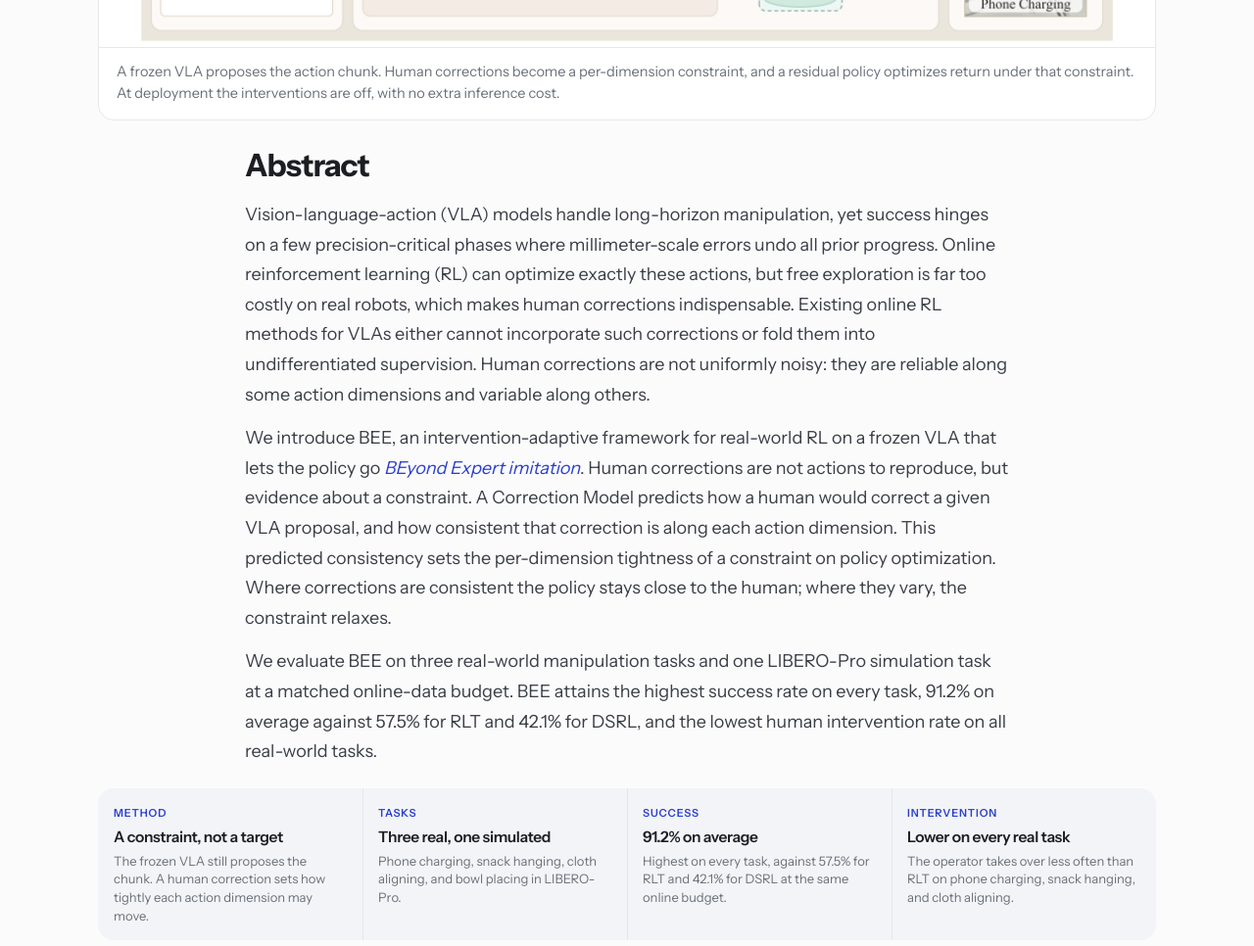
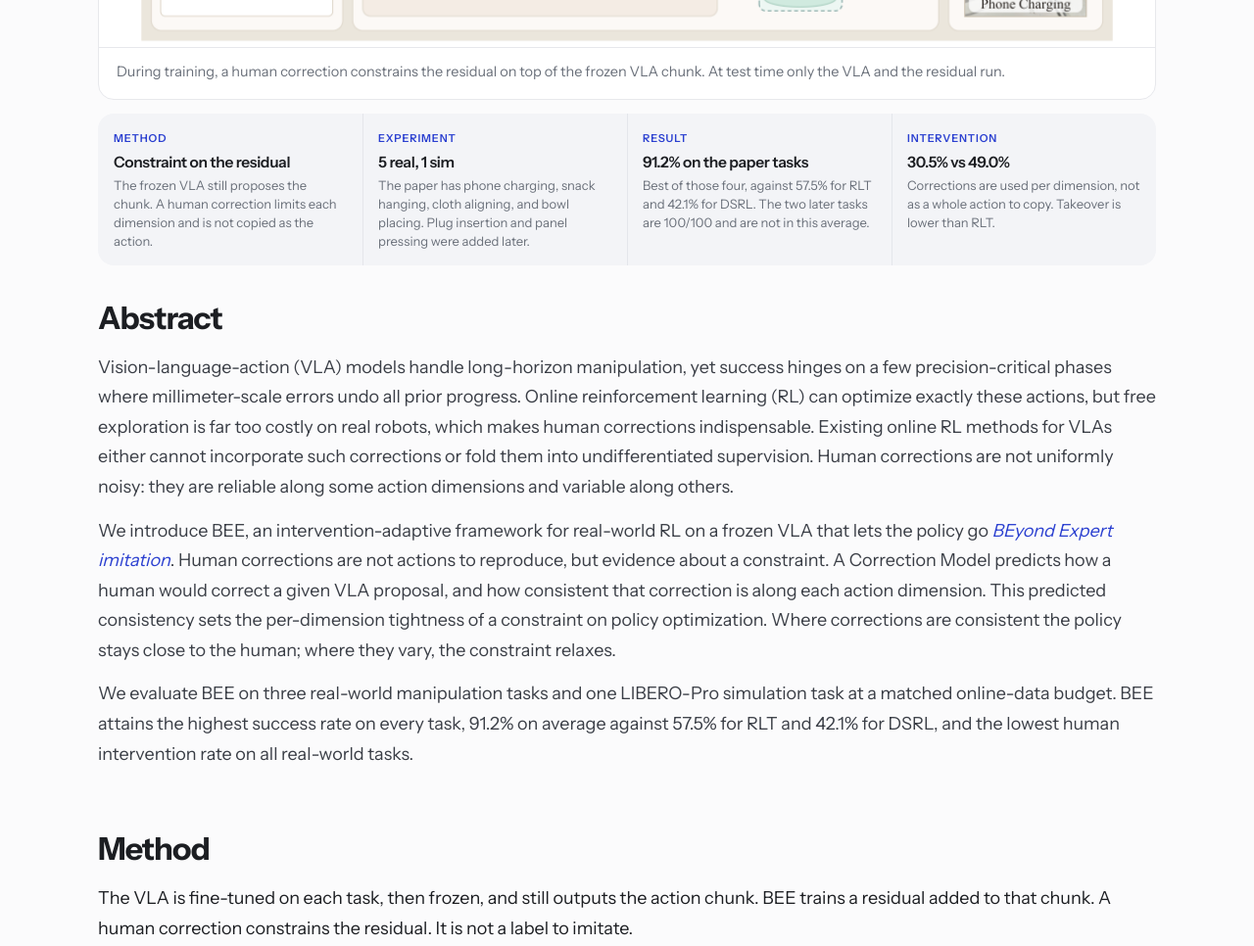
Before and after one commit to Genie-Universal-Algorithm/BEE, a plain HTML site: page index.html in a window 1280 px wide. Shown: the part 940-1906 px from the top of the page at 98% size. Drawn offline with Linux system fonts and the light colour scheme.

Commit message:
Retell the opening facts from the experiments actually on the page.

```diff
--- a/index.html
+++ b/index.html
@@ -24,7 +24,7 @@
       <a href="#overview">Overview</a>
       <a href="#abstract">Abstract</a>
       <a href="#method">Method</a>
-      <a href="#tasks">Tasks</a>
+      <a href="#experiments">Experiments</a>
       <a href="#results">Results</a>
     </nav>
   </header>
@@ -49,48 +49,50 @@
     <div class="page" id="overview">
       <figure class="figure hero-figure">
         <img src="assets/overview.png" width="4384" height="1584" alt="Overview of BEE. A frozen VLA proposes an action chunk. A correction model turns human interventions into a per-dimension constraint, and a residual policy optimizes return subject to that constraint.">
-        <figcaption>A frozen VLA proposes the action chunk. Human corrections become a per-dimension constraint, and a residual policy optimizes return under that constraint. At deployment the interventions are off, with no extra inference cost.</figcaption>
+        <figcaption>During training, a human correction constrains the residual on top of the frozen VLA chunk. At test time only the VLA and the residual run.</figcaption>
       </figure>
     </div>
-
-    <section id="abstract">
-      <div class="page prose">
-        <h2>Abstract</h2>
-        <p>Vision-language-action (VLA) models handle long-horizon manipulation, yet success hinges on a few precision-critical phases where millimeter-scale errors undo all prior progress. Online reinforcement learning (RL) can optimize exactly these actions, but free exploration is far too costly on real robots, which makes human corrections indispensable. Existing online RL methods for VLAs either cannot incorporate such corrections or fold them into undifferentiated supervision. Human corrections are not uniformly noisy: they are reliable along some action dimensions and variable along others.</p>
-        <p>We introduce BEE, an intervention-adaptive framework for real-world RL on a frozen VLA that lets the policy go <em>BEyond Expert imitation</em>. Human corrections are not actions to reproduce, but evidence about a constraint. A Correction Model predicts how a human would correct a given VLA proposal, and how consistent that correction is along each action dimension. This predicted consistency sets the per-dimension tightness of a constraint on policy optimization. Where corrections are consistent the policy stays close to the human; where they vary, the constraint relaxes.</p>
-        <p>We evaluate BEE on three real-world manipulation tasks and one LIBERO-Pro simulation task at a matched online-data budget. BEE attains the highest success rate on every task, 91.2% on average against 57.5% for RLT and 42.1% for DSRL, and the lowest human intervention rate on all real-world tasks.</p>
-      </div>
-    </section>
 
     <div class="page facts-wrap">
       <div class="facts">
         <div>
           <span>Method</span>
-          <strong>A constraint, not a target</strong>
-          <p>The frozen VLA still proposes the chunk. A human correction sets how tightly each action dimension may move.</p>
+          <strong>Constraint on the residual</strong>
+          <p>The frozen VLA still proposes the chunk. A human correction limits each dimension and is not copied as the action.</p>
         </div>
         <div>
-          <span>Tasks</span>
-          <strong>Three real, one simulated</strong>
-          <p>Phone charging, snack hanging, cloth aligning, and bowl placing in LIBERO-Pro.</p>
+          <span>Experiment</span>
+          <strong>5 real, 1 sim</strong>
+          <p>The paper has phone charging, snack hanging, cloth aligning, and bowl placing. Plug insertion and panel pressing were added later.</p>
         </div>
         <div>
-          <span>Success</span>
-          <strong>91.2% on average</strong>
-          <p>Highest on every task, against 57.5% for RLT and 42.1% for DSRL at the same online budget.</p>
+          <span>Result</span>
+          <strong>91.2% on the paper tasks</strong>
+          <p>Best of those four, against 57.5% for RLT and 42.1% for DSRL. The two later tasks are 100/100 and are not in this average.</p>
         </div>
         <div>
           <span>Intervention</span>
-          <strong>Lower on every real task</strong>
-          <p>The operator takes over less often than RLT on phone charging, snack hanging, and cloth aligning.</p>
+          <strong>30.5% vs 49.0%</strong>
+          <p>Corrections are used per dimension, not as a whole action to copy. Takeover is lower than RLT.</p>
         </div>
       </div>
     </div>
 
+    <section id="abstract">
+      <div class="page">
+        <h2>Abstract</h2>
+        <div class="prose">
+        <p>Vision-language-action (VLA) models handle long-horizon manipulation, yet success hinges on a few precision-critical phases where millimeter-scale errors undo all prior progress. Online reinforcement learning (RL) can optimize exactly these actions, but free exploration is far too costly on real robots, which makes human corrections indispensable. Existing online RL methods for VLAs either cannot incorporate such corrections or fold them into undifferentiated supervision. Human corrections are not uniformly noisy: they are reliable along some action dimensions and variable along others.</p>
+        <p>We introduce BEE, an intervention-adaptive framework for real-world RL on a frozen VLA that lets the policy go <em>BEyond Expert imitation</em>. Human corrections are not actions to reproduce, but evidence about a constraint. A Correction Model predicts how a human would correct a given VLA proposal, and how consistent that correction is along each action dimension. This predicted consistency sets the per-dimension tightness of a constraint on policy optimization. Where corrections are consistent the policy stays close to the human; where they vary, the constraint relaxes.</p>
+        <p>We evaluate BEE on three real-world manipulation tasks and one LIBERO-Pro simulation task at a matched online-data budget. BEE attains the highest success rate on every task, 91.2% on average against 57.5% for RLT and 42.1% for DSRL, and the lowest human intervention rate on all real-world tasks.</p>
+        </div>
+      </div>
+    </section>
+
     <section id="method">
       <div class="page">
         <h2>Method</h2>
-        <p class="lead prose">The frozen VLA keeps proposing. BEE trains only a residual, and treats a human correction as a constraint instead of an action to copy. Where the correction repeats, the residual stays close. Where it varies, the constraint relaxes.</p>
+        <p class="lead prose">The VLA is fine-tuned on each task, then frozen, and still outputs the action chunk. BEE trains a residual added to that chunk. A human correction constrains the residual. It is not a label to imitate.</p>
         <ol class="steps">
           <li>
             <em>01</em>
@@ -105,10 +107,10 @@
           <li>
             <em>03</em>
             <strong>Optimize the residual</strong>
-            <p>The residual is added to the proposal. The update trades off return, staying near the VLA, and a per-dimension penalty that follows how consistent the correction is.</p>
+            <p>Add the residual to the VLA chunk. Training raises return, stays near the VLA proposal, and pulls harder on dimensions where the human correction is consistent.</p>
           </li>
         </ol>
-        <h3 class="subhead">Stay close where humans agree</h3>
+        <h3 class="subhead">Human Data Analysis</h3>
         <div class="pair">
           <figure class="figure">
             <div class="plot">
@@ -126,11 +128,12 @@
       </div>
     </section>
 
-    <section id="tasks">
+    <section id="experiments">
       <div class="page">
-        <h2>Tasks</h2>
-        <p class="lead prose">Four tasks are in the paper. Plug insertion and dual-arm panel pressing are further real-robot runs, so they are not part of the 91.2% average. On both of those, training converged within one hour, and 100 later tests all succeeded.</p>
+        <h2>Experiments</h2>
+        <p class="lead prose">The four tasks with stills are the paper comparison. Plug insertion and dual-arm panel pressing were run later and are not in the 91.2% average. On those two, training converged within one hour, and each then succeeded on 100 of 100 tests.</p>
 
+        <h3 class="subhead">Experiments Details</h3>
         <article class="task">
           <div class="task-head">
             <h3>Phone charging</h3>
@@ -186,18 +189,19 @@
           </div>
         </article>
 
+        <h3 class="subhead">Real-World Rollouts</h3>
         <div class="rollouts">
           <figure class="figure">
             <video controls playsinline preload="metadata" poster="assets/phone-charging.jpg">
               <source src="assets/phone-charging.mp4" type="video/mp4">
             </video>
-            <figcaption><strong>Phone charging</strong> One arm picks the charger up from the table, brings the plug to the power strip, and inserts it.</figcaption>
+            <figcaption><strong>Phone charging</strong> One charger insertion.</figcaption>
           </figure>
           <figure class="figure">
             <video controls playsinline preload="metadata" poster="assets/snack-hanging.jpg">
               <source src="assets/snack-hanging.mp4" type="video/mp4">
             </video>
-            <figcaption><strong>Snack hanging</strong> The gripper takes a soft snack bag from the table, lifts it to the rack, and hangs it from the top edge.</figcaption>
+            <figcaption><strong>Snack hanging</strong> One bag hung on the rack.</figcaption>
           </figure>
           <figure class="figure">
             <video controls playsinline preload="metadata" poster="assets/plug-insertion.jpg">
@@ -218,7 +222,7 @@
     <section id="results">
       <div class="page">
         <h2>Results</h2>
-        <p class="lead prose">Every method starts from the same fine-tuned π<sub>0.5</sub> and is given the same total robot interaction: 90 episodes on each real-world task and 45 on bowl placing. BEE, RLT, SiLRI, and HIL-SERL spend about 20 of those episodes as pre-collected human corrections that seed the demonstration buffer, then 70 online episodes on the real tasks and 25 on bowl placing. DSRL and DAgger have no demonstration buffer, so they spend the same 20 episodes online instead.</p>
+        <p class="lead prose">Every method starts from the same fine-tuned π<sub>0.5</sub>. Each real-robot task gets 90 episodes of robot time, and bowl placing gets 45. BEE and RLT use about 20 episodes as human corrections collected before online training, then 70 online episodes on the real tasks and 25 on bowl placing. DSRL and DAgger have no correction buffer, so those 20 episodes are spent online instead.</p>
         <p class="compare">
           <span class="compare-label">Average success</span>
           <span class="bee">BEE <b>91.2%</b></span>
@@ -280,20 +284,20 @@
             </tbody>
           </table>
         </div>
-        <p class="note"><sup>†</sup> At the matched budget. RLT needs roughly 3× the online data to reach 96.7 ± 5.8 on phone charging. Base policy and DSRL have no online intervention. SR is success rate (%). Int. is the fraction of control steps taken over by a human. During online training the operator takes over only when the robot is about to fail in a way it cannot recover from, so corrections concentrate on the contact phase.</p>
-        <p class="lead prose extra">The same budget also rules out methods that do not use the frozen VLA, or that only imitate the operator. On phone charging, DAgger receives 20 extra online episodes in place of the seed corrections and still falls to 63.3 ± 5.8 from the 90% base policy. SiLRI and HIL-SERL train visuomotor policies from scratch; on snack hanging and bowl placing they stay at 0% success and require intervention on more than 90% of steps. A budget of tens of episodes is far below what a from-scratch policy needs on a minute-long task.</p>
+        <p class="note">SR is success rate (%). Int. is the share of control steps a person takes over. The operator steps in when the robot is about to fail in a way it cannot recover from, so corrections fall on the contact phase. <sup>†</sup> RLT at this budget. With about 3× the online data it reaches 96.7 ± 5.8 on phone charging. Base policy and DSRL do not train with online intervention.</p>
+        <p class="lead prose extra">DAgger, SiLRI, and HIL-SERL get the same robot time. On phone charging, DAgger spends the 20 seed episodes online instead and falls from the 90% base policy to 63.3 ± 5.8. SiLRI and HIL-SERL train a visuomotor policy from scratch. On snack hanging and bowl placing they stay at 0% success, with intervention on more than 90% of steps. A few dozen episodes is not enough to train those policies on a task that lasts about a minute.</p>
         <div class="charts">
           <figure class="figure">
             <div class="plot">
               <img src="assets/efficiency.png" width="1080" height="552" alt="Success rate versus online episodes for BEE and RLT on phone charging and snack hanging.">
             </div>
-            <figcaption>On phone charging, BEE matches the base policy within a few episodes and then saturates. On snack hanging, where the base policy never succeeds, BEE climbs inside the same budget. RLT stays below it on both tasks.</figcaption>
+            <figcaption>On phone charging, BEE reaches the base policy within a few episodes and then stays there. On snack hanging the base policy is 0%, and BEE rises inside the same budget. RLT is below BEE on both.</figcaption>
           </figure>
           <figure class="figure">
             <div class="plot">
               <img src="assets/ablation.png" width="823" height="608" alt="Ablation of success and intervention rate on phone charging and snack hanging.">
             </div>
-            <figcaption>On snack hanging, dropping the VLA proposal inside the correction model falls to 15% success, using the raw takeover as a target falls to 20% with 55.5% intervention, and replacing the per-dimension constraint falls from 85% to 30% with intervention up to 62.8%. Removing the encoder still leaves 60%. The gain is the proposal-conditioned correction and the per-dimension constraint.</figcaption>
+            <figcaption>On snack hanging, BEE is 85% success and 17% intervention. Without the VLA proposal in the correction model: 15%. Using the raw takeover as the target: 20% success and 55.5% intervention. Without the per-dimension constraint: 30% success and 62.8% intervention. Without the encoder: 60% success. The drop from removing the encoder is smaller than the other three.</figcaption>
           </figure>
         </div>
       </div>
--- a/style.css
+++ b/style.css
@@ -188,8 +188,9 @@ a { color: inherit; }
 }
 
 section { padding: 56px 0 8px; }
-#abstract { padding-top: 28px; }
-#abstract .prose { max-width: 780px; }
+#abstract { padding-top: 36px; }
+#abstract .prose { max-width: none; }
+#abstract h2, #method h2 { max-width: none; }
 #abstract p { margin: 0 0 14px; color: #3a3e46; }
 #abstract p:last-child { margin-bottom: 0; }
 #abstract em { font-style: italic; color: var(--accent); }
@@ -200,7 +201,7 @@ section h2 {
   line-height: 1.15;
 }
 .lead, .prose p { margin: 0 0 14px; }
-.prose { max-width: 760px; }
+.prose { max-width: none; }
 .prose strong { font-weight: 700; }
 .setup { max-width: none; margin: 22px 0 0; color: #3a3e46; }
 .extra { margin-top: 18px; max-width: none; }
```
